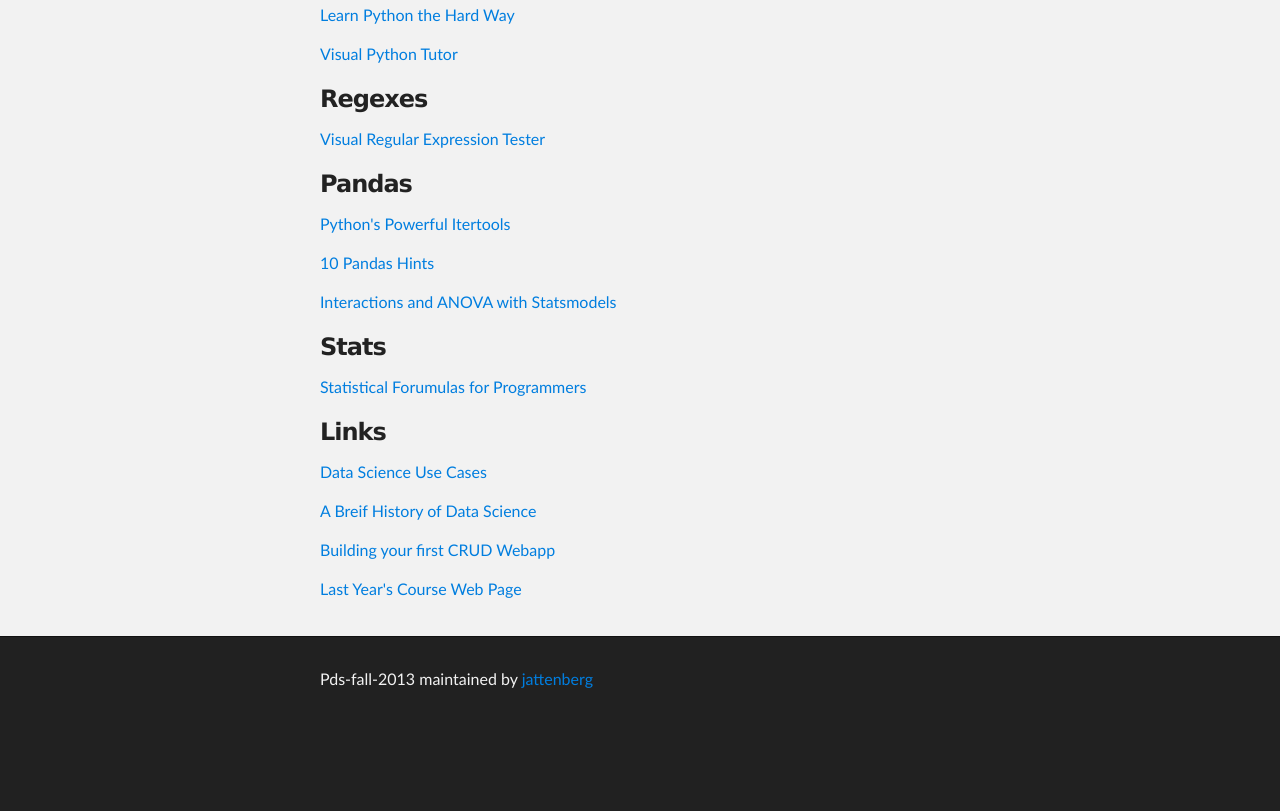
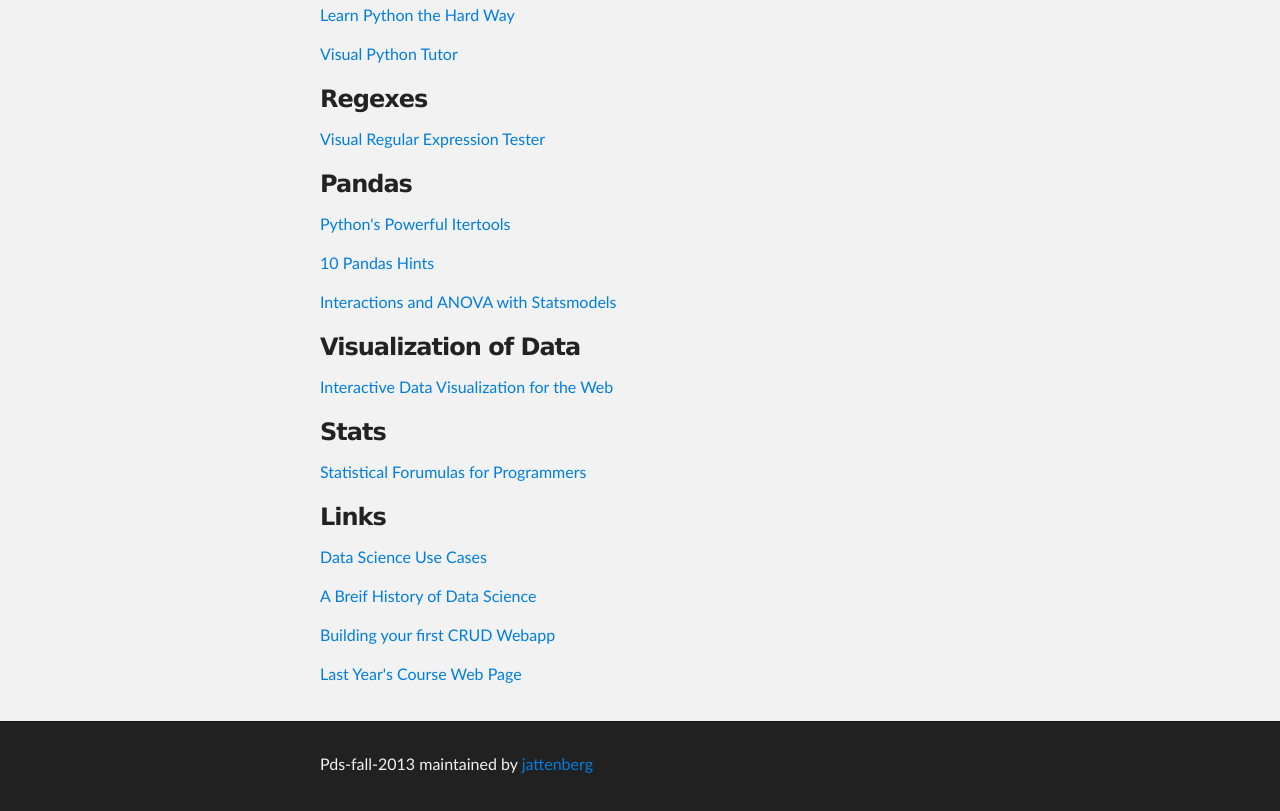
Before and after one commit to genghis88/PDS-Fall-2013, a plain HTML site: page index.html in a window 1280 px wide. Shown: the part 1034-1845 px from the top of the page. Before the commit the page ends 1760 px from the top, so only its background shows below. Drawn offline with Linux system fonts and the light colour scheme.

Commit message:
adding visualization

```diff
--- a/index.html
+++ b/index.html
@@ -54,6 +54,8 @@
         <p> <a href="http://manishamde.github.io/blog/2013/03/07/pandas-and-python-top-10/">10 Pandas Hints</a></p>
         <p> <a href="http://statsmodels.sourceforge.net/devel/examples/generated/example_interactions.html">Interactions and ANOVA with Statsmodels</a></p>
 
+        <h3> Visualization of Data </h3>
+        <p> <a href="http://chimera.labs.oreilly.com/books/1230000000345">Interactive Data Visualization for the Web</a></p>
         <h3> Stats </h3>
         <p> <a href="http://www.evanmiller.org/statistical-formulas-for-programmers.html">Statistical Forumulas for Programmers</a> </p>
 
```
